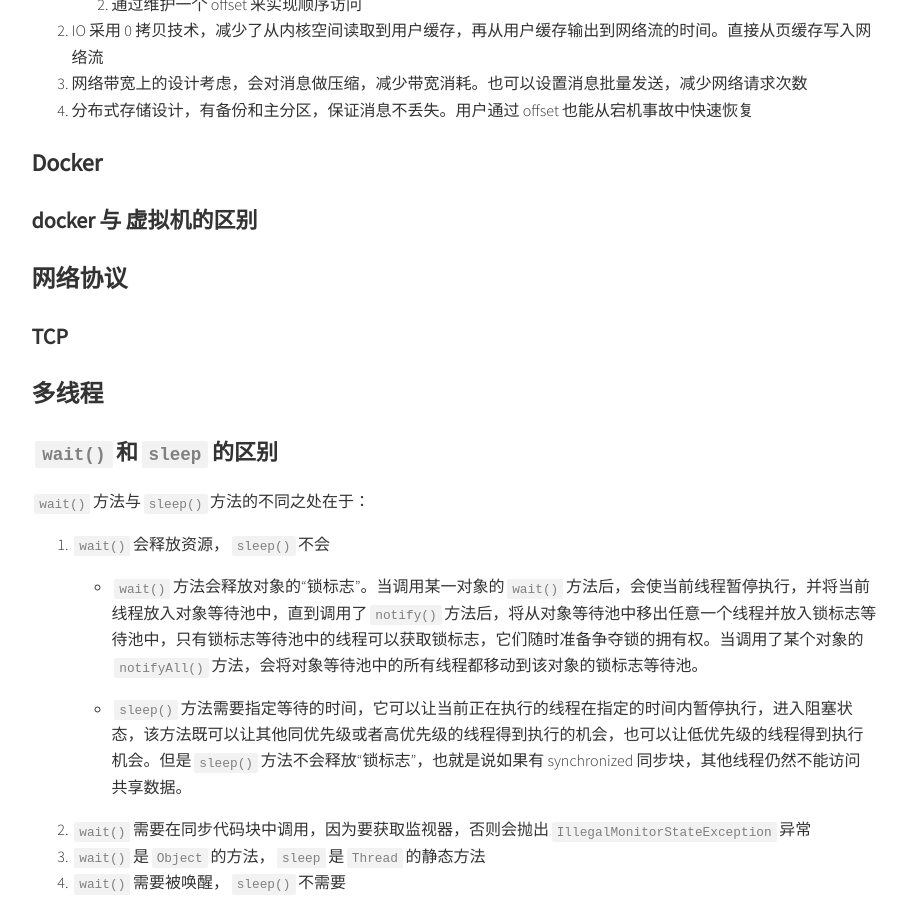
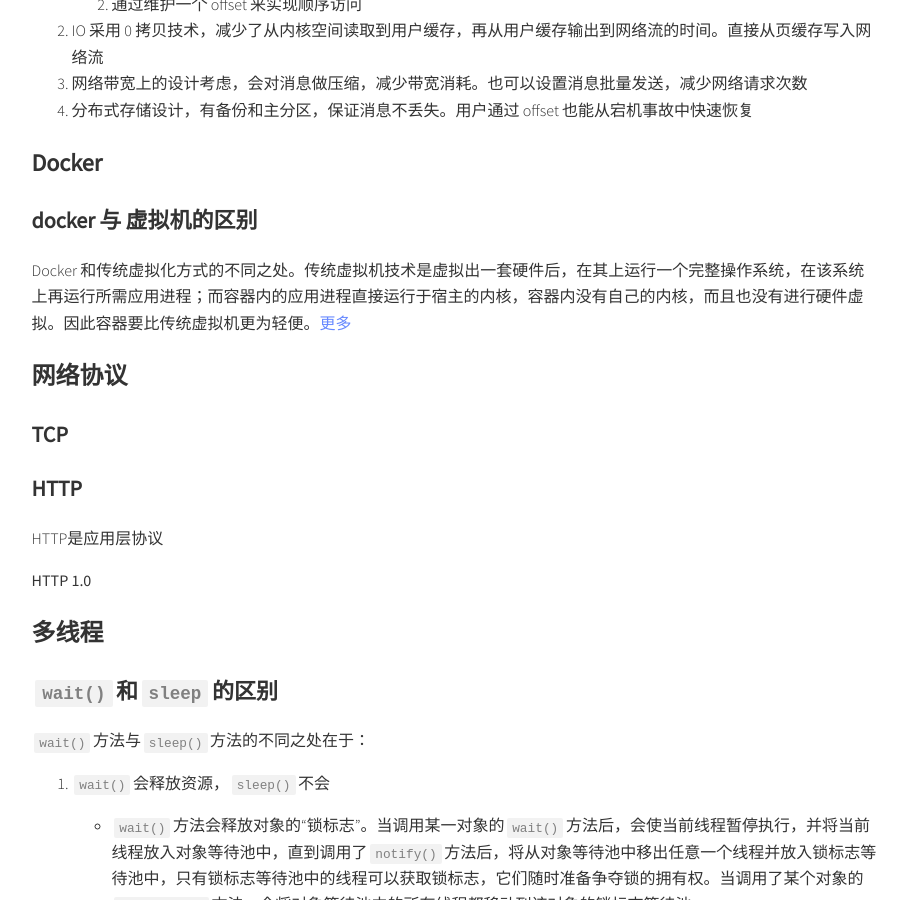
Before and after one commit to summer00/summer00.github.io, a Jekyll site: the page built from _posts/2018-08-09-interview-tips.md, in a window 1280 px wide and 900 px high, scrolled down 19017 px. Shown: the whole window, without its empty margins (186-1093 px from the left). Built offline with Jekyll 4.4.1, drawn with Linux system fonts in a browser that asks for light colours; comment, search, counter and statistics services are not loaded.

Commit message:
update 2021-1-3

```diff
--- a/_posts/2018-08-09-interview-tips.md
+++ b/_posts/2018-08-09-interview-tips.md
@@ -625,9 +625,17 @@ Checked Exception，继承自`Exception`，必须被显式地捕获或者传递
 
 ## docker 与 虚拟机的区别
 
+Docker 和传统虚拟化方式的不同之处。传统虚拟机技术是虚拟出一套硬件后，在其上运行一个完整操作系统，在该系统上再运行所需应用进程；而容器内的应用进程直接运行于宿主的内核，容器内没有自己的内核，而且也没有进行硬件虚拟。因此容器要比传统虚拟机更为轻便。[更多](https://yeasy.gitbook.io/docker_practice/introduction/why)
+
 # 网络协议
 
 ## TCP
+
+## HTTP
+
+HTTP是应用层协议
+
+**HTTP 1.0**
 
 # 多线程
 
```
